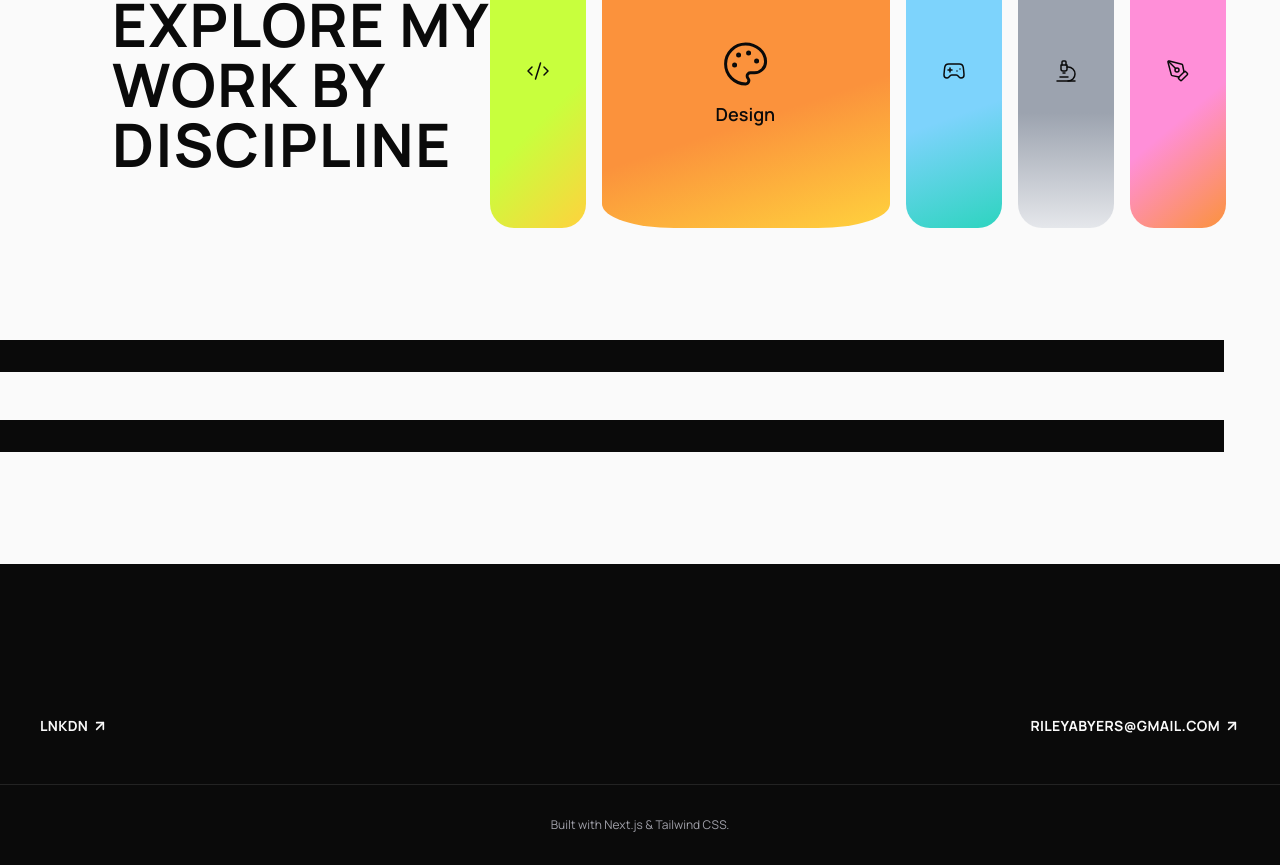
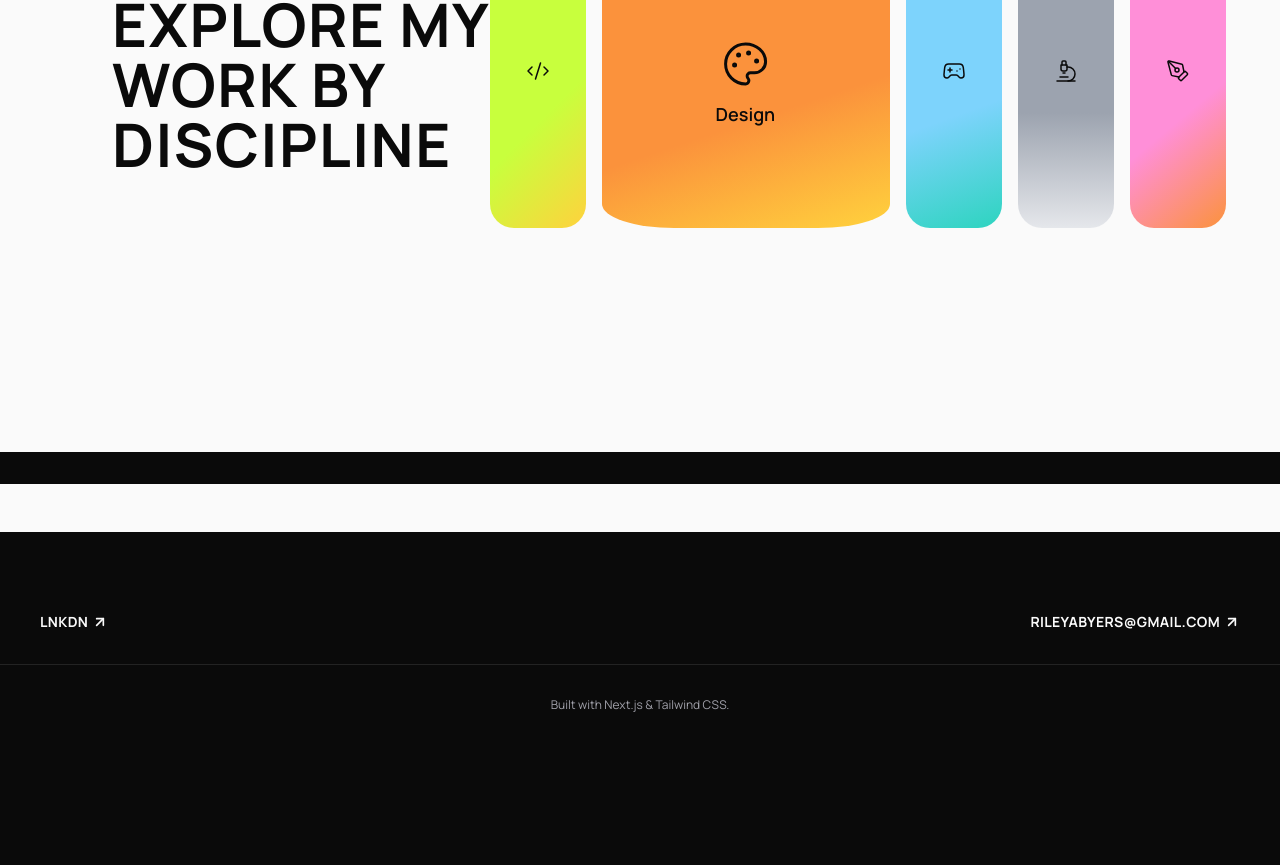
Before and after one commit to rileyb3/portfolio, a Next.js app: page / in a window 1280 px wide. Shown: the part 1249-2114 px from the top of the page. After the commit the page ends 1994 px from the top, so only its background shows below. Built offline with nearby package versions, Linux system fonts and the light colour scheme.

Commit message:
Fix Disciplines ombre bars to full-bleed via margins, close trailing gap, shrink Contact further

```diff
--- a/src/components/Contact.tsx
+++ b/src/components/Contact.tsx
@@ -12,7 +12,7 @@ export default function Contact() {
   return (
     <section
       id="contact"
-      className="flex min-h-[160px] items-end justify-between px-6 py-12 sm:min-h-[220px] sm:px-10"
+      className="flex min-h-[80px] items-end justify-between px-6 py-8 sm:min-h-[100px] sm:px-10"
     >
       {linkedin && (
         <a
--- a/src/components/Disciplines.tsx
+++ b/src/components/Disciplines.tsx
@@ -99,7 +99,7 @@ export default function Disciplines() {
       // bars below rather than blank paper, so any bottom padding would
       // just reopen a white gap between the last bar and Intro's dark
       // background picking up right after it.
-      className="relative z-20 -mt-[40vh] min-h-[85vh] scroll-mt-6 bg-paper px-6 pt-10 text-center sm:pl-12 sm:pr-24 sm:pt-14 lg:pl-20 lg:pr-40 xl:pl-28 xl:pr-56"
+      className="relative z-20 flex -mt-[40vh] min-h-[85vh] flex-col scroll-mt-6 bg-paper px-6 pt-10 text-center sm:pl-12 sm:pr-24 sm:pt-14 lg:pl-20 lg:pr-40 xl:pl-28 xl:pr-56"
     >
       <div className="mx-auto w-full">
         {/* Heading + tile row share one flex row on larger screens — label
@@ -216,17 +216,18 @@ export default function Disciplines() {
           crossing this white section on the way down to Intro's dark
           background, so the white-to-black handoff reads as a deliberate
           rhythm instead of one hard cut. Same thickness as that bar
-          (h-6/h-8), full-bleed edge to edge regardless of the section's
-          own asymmetric side padding (the left-1/2/-ml-[50vw] pair breaks
-          out of the padded container the same way Hero's bar breaks out
-          of its own wrapper). This sits as the section's last child with
-          no bottom padding after it (moved off the section itself, see
-          the comment up top), so the second bar lands flush against the
-          very bottom edge — right where Intro's dark background picks up
-          — instead of leaving a stray white strip below it. */}
-      <div className="pt-24 sm:pt-28">
-        <div className="relative left-1/2 h-6 w-screen -translate-x-1/2 bg-ink sm:h-8" />
-        <div className="relative left-1/2 mt-10 h-6 w-screen -translate-x-1/2 bg-ink sm:mt-12 sm:h-8" />
+          (h-6/h-8). Full-bleed via negative margins that exactly cancel
+          this section's own (asymmetric) side padding at every breakpoint
+          — the earlier left-1/2/-translate-x-1/2/w-screen trick resolves
+          "50%" against the padded content box, not the true viewport, so
+          it undershot the right edge whenever left/right padding differ
+          (as they do here). mt-auto pushes this to the actual bottom of
+          the section regardless of how much the min-h-[85vh] floor above
+          exceeds the tile row's own height, so no stray white gap opens
+          up between the tiles and the first bar. */}
+      <div className="-ml-6 -mr-6 mt-auto pt-10 sm:-ml-12 sm:-mr-24 sm:pt-12 lg:-ml-20 lg:-mr-40 xl:-ml-28 xl:-mr-56">
+        <div className="h-6 w-full bg-ink sm:h-8" />
+        <div className="mt-10 h-6 w-full bg-ink sm:mt-12 sm:h-8" />
       </div>
     </section>
   );
```
